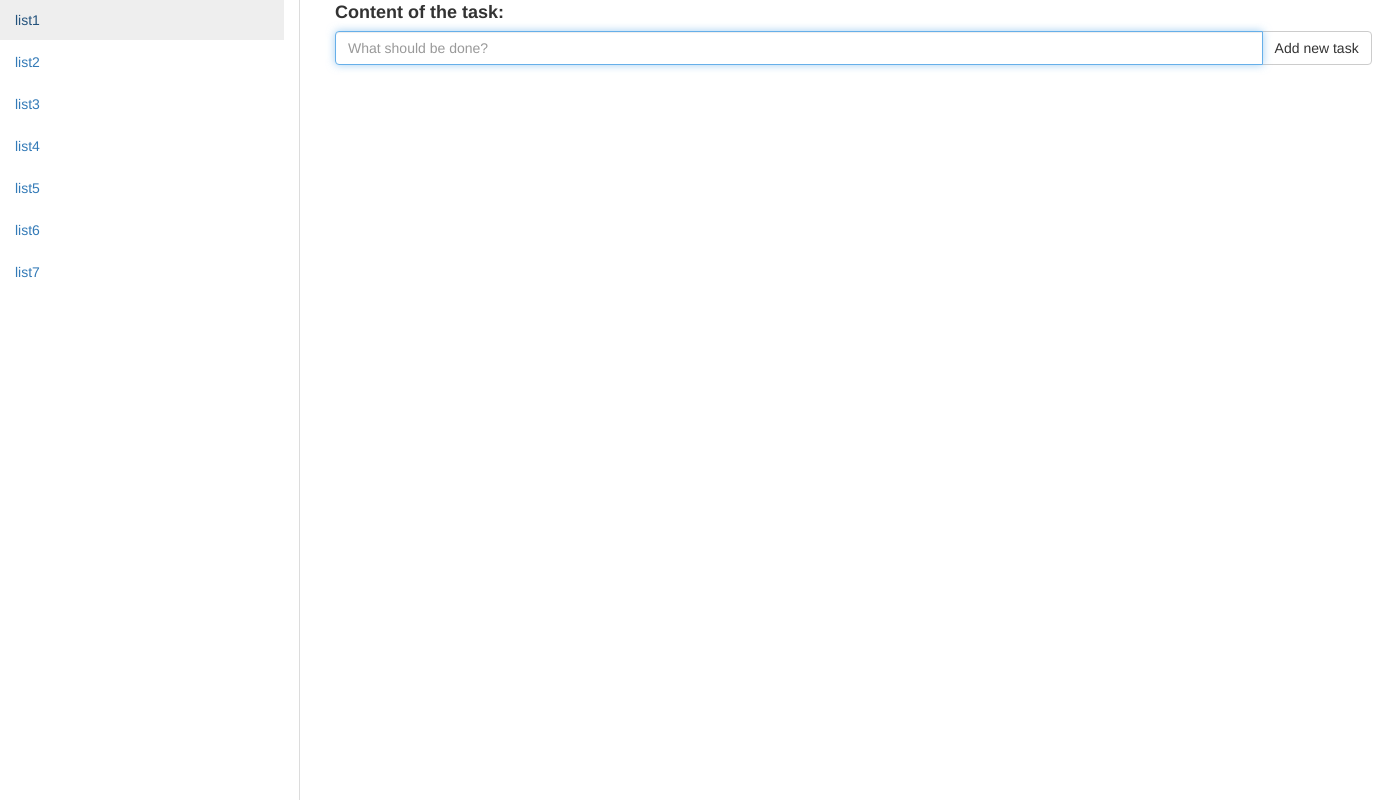
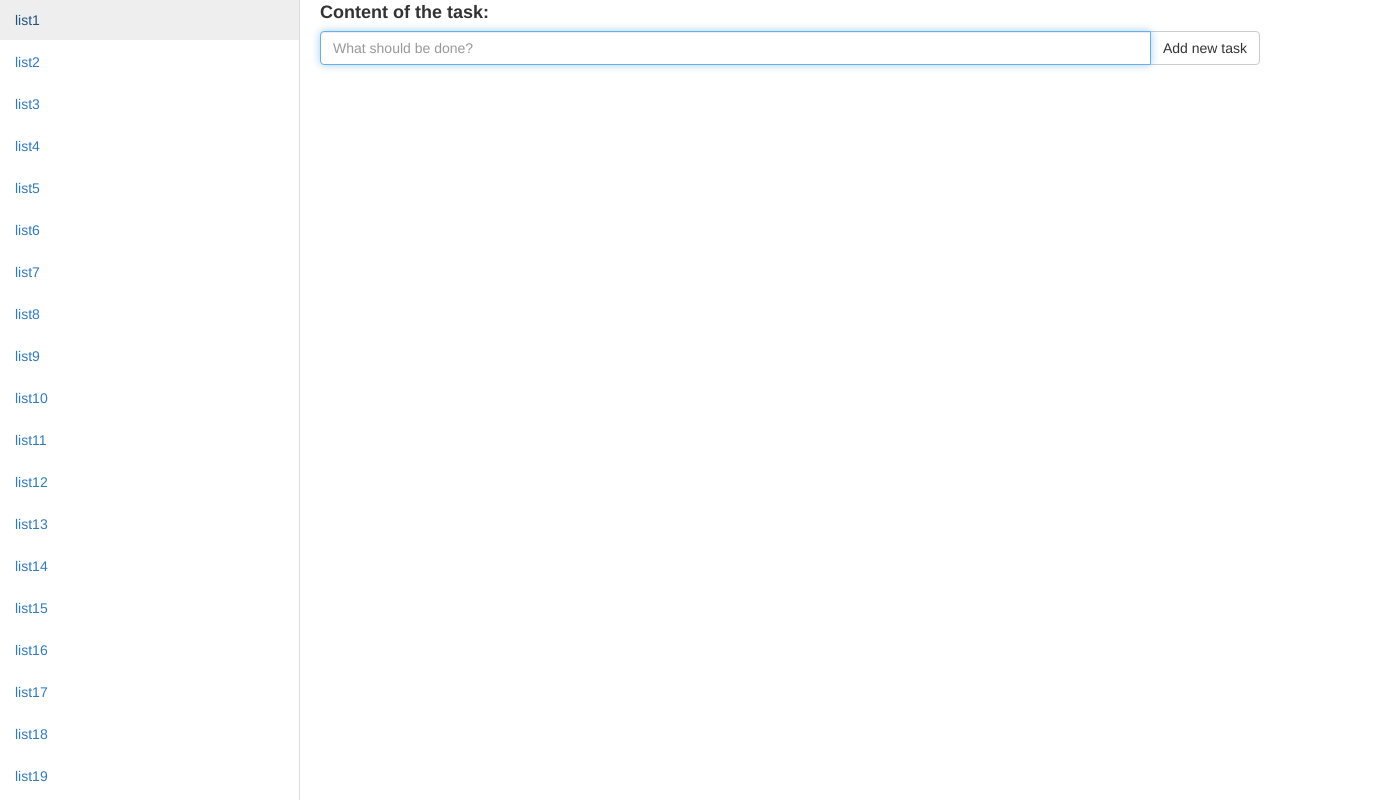
Before and after one commit to MrLokans/AskItTask, a website: page index.html in a window 1280 px wide. Shown: the whole page, 1387 px wide, since content can reach past the window. Drawn offline with nearby package versions, Linux system fonts and the light colour scheme.

Commit message:
List menu now has fixed width.

```diff
--- a/index.html
+++ b/index.html
@@ -8,7 +8,7 @@
 </head>
 <body>
     <div id="content">
-        <ul class="list-of-lists nav nav-stacked col-xs-2 col-sm-2 col-md-2">
+        <ul class="list-of-lists nav nav-stacked">
             <li role="presentation"><a href="#">list1</a></li>
             <li role="presentation"><a href="#">list2</a></li>
             <li role="presentation"><a href="#">list3</a></li>
@@ -16,9 +16,24 @@
             <li role="presentation"><a href="#">list5</a></li>
             <li role="presentation"><a href="#">list6</a></li>
             <li role="presentation"><a href="#">list7</a></li>
+            <li role="presentation"><a href="#">list8</a></li>
+            <li role="presentation"><a href="#">list9</a></li>
+            <li role="presentation"><a href="#">list10</a></li>
+            <li role="presentation"><a href="#">list11</a></li>
+            <li role="presentation"><a href="#">list12</a></li>
+            <li role="presentation"><a href="#">list13</a></li>
+            <li role="presentation"><a href="#">list14</a></li>
+            <li role="presentation"><a href="#">list15</a></li>
+            <li role="presentation"><a href="#">list16</a></li>
+            <li role="presentation"><a href="#">list17</a></li>
+            <li role="presentation"><a href="#">list18</a></li>
+            <li role="presentation"><a href="#">list19</a></li>
+            <li role="presentation"><a href="#">list20</a></li>
+            <li role="presentation"><a href="#">list21</a></li>
+            <li role="presentation"><a href="#">list22</a></li>
         </ul>
 
-        <div class="list-container col-xs-offset-2 col-xs-10 col-sm-offset-2 col-sm-10 col-md-offset-2 col-md-10">
+        <div class="list-container ">
             <label for="message-text" style="font-size:18px" class="control-label">Content of the task:</label>
             <div class="input-group">
                 <input type="text" class="form-control todo-input-text" placeholder="What should be done?" autofocus/>
```
